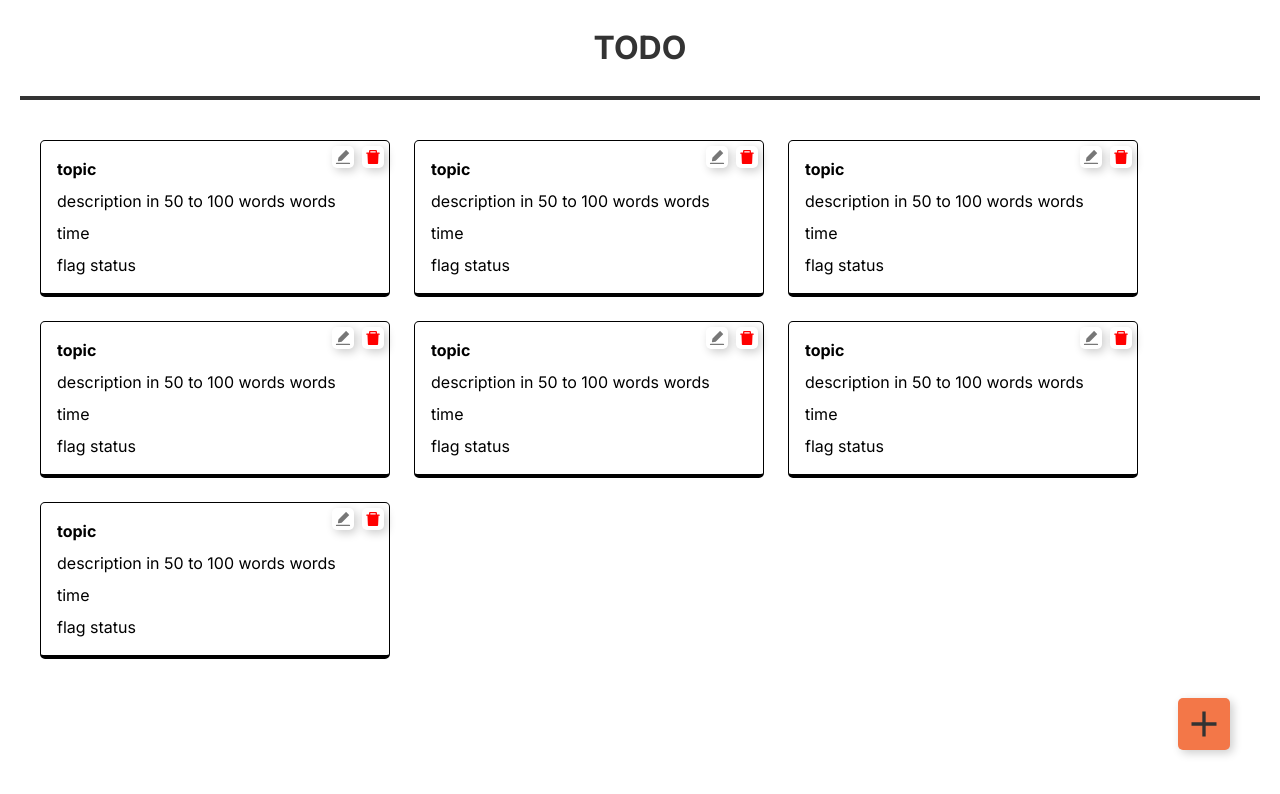
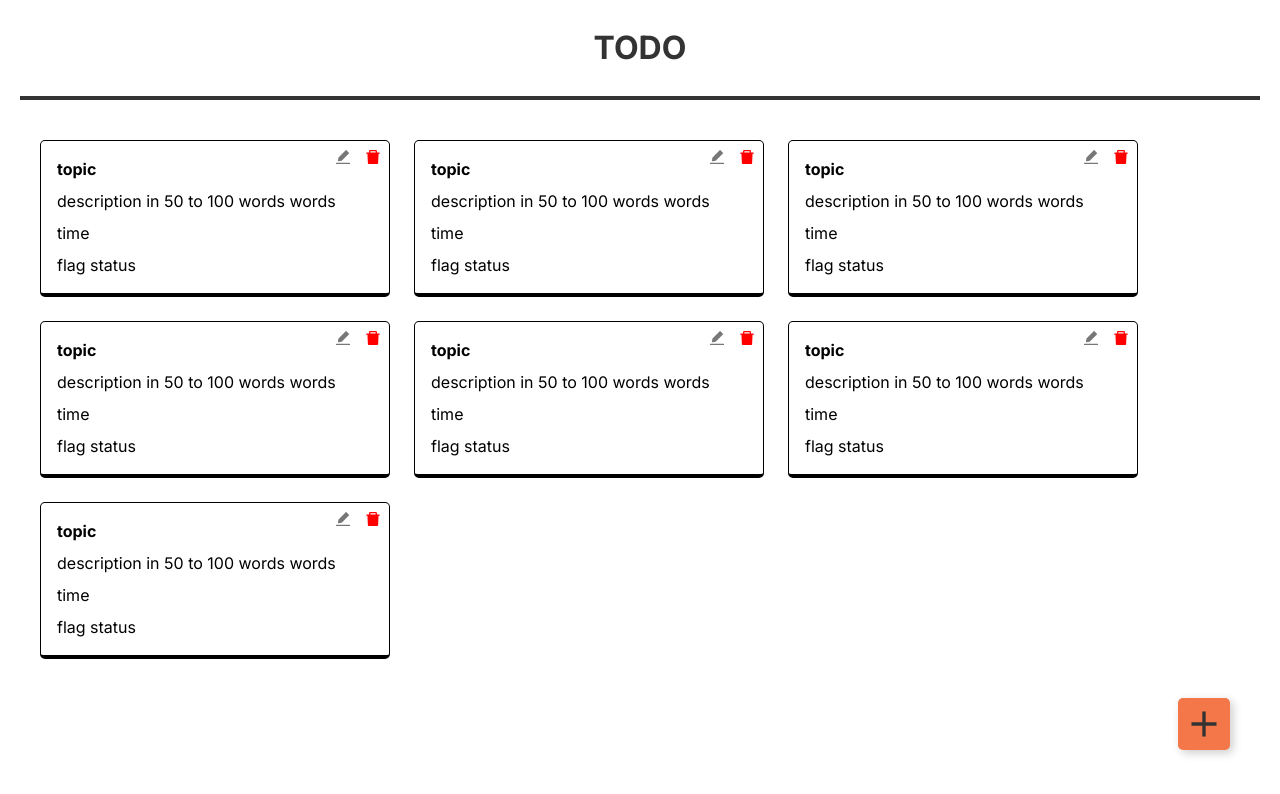
Before and after one commit to SudhanshuSeenver/todolist_, a React (Create React App) app: page / in a window 1280 px wide. Shown: the top 794 px of the page. Built offline with nearby package versions, Linux system fonts and the light colour scheme.

Commit message:
todos_template_partially

```diff
--- a/src/components/Todos/Todos.module.css
+++ b/src/components/Todos/Todos.module.css
@@ -35,8 +35,8 @@
   top: 5px;
   right: 5px;
 }
-.update_todo_btn,
-.delete_todo_btn {
+.update_todo_btn.update_todo_btn,
+.delete_todo_btn.delete_todo_btn {
   padding: 0.125rem;
   font-size: 1.125rem;
   background-color: white;
```
